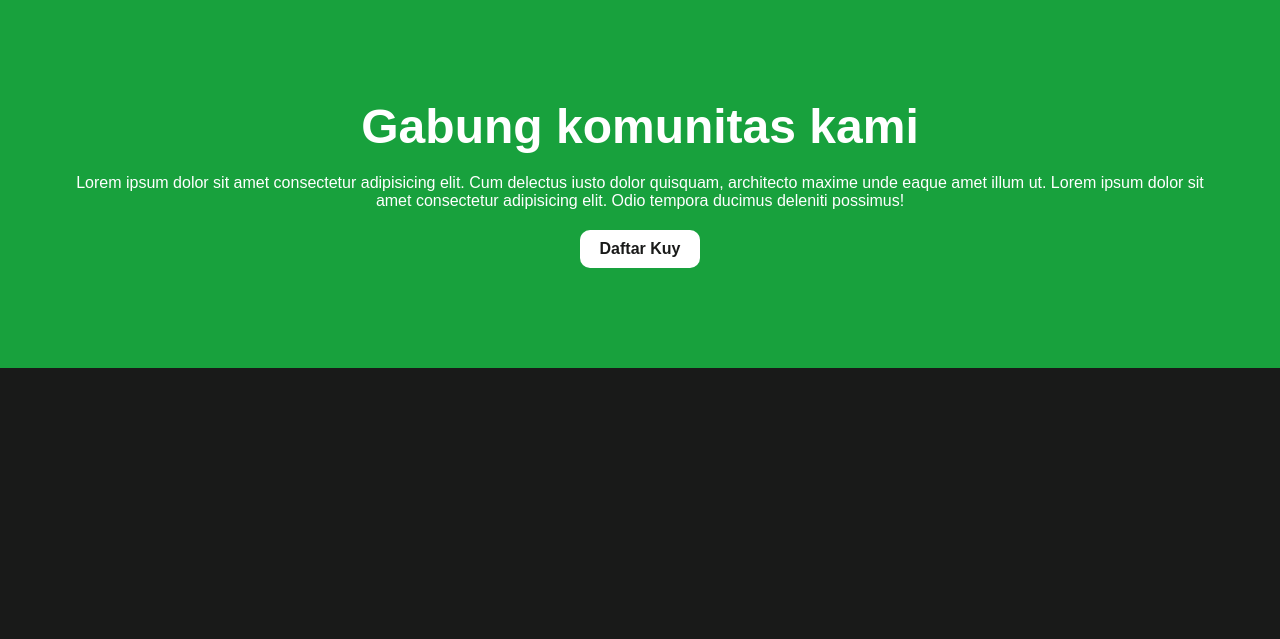
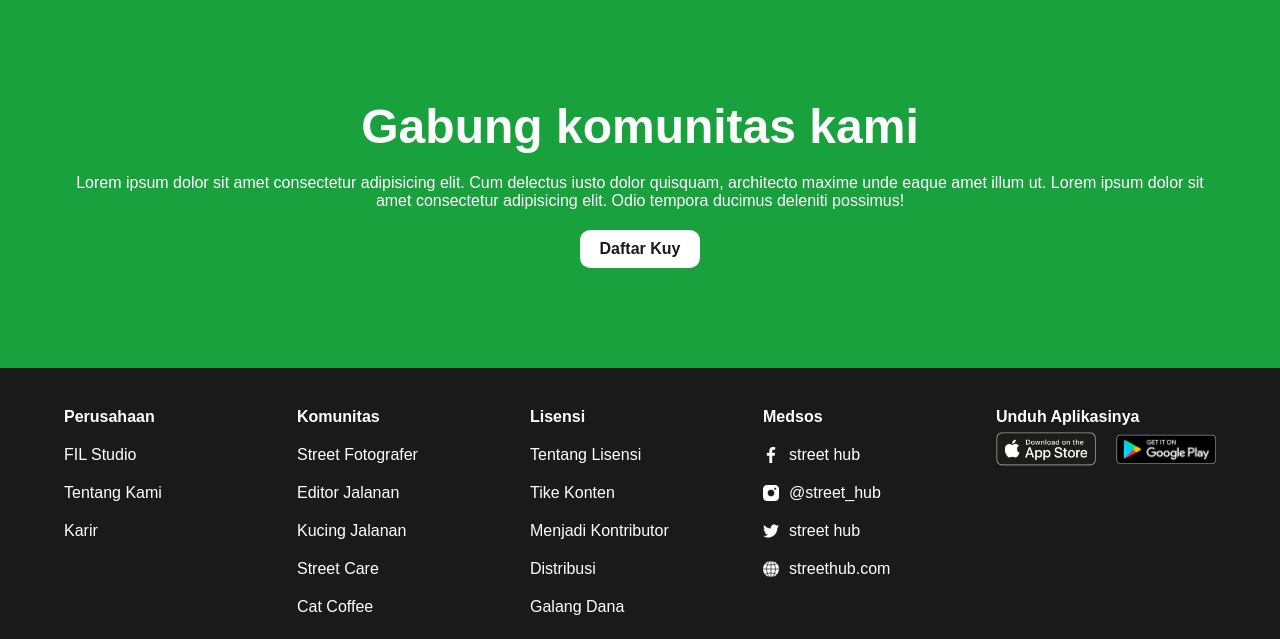
Before and after one commit to zumaku/streethub, a PHP site: page / in a window 1280 px wide. Shown: the part 5861-6500 px from the top of the page. Run offline with PHP 8.4, Linux system fonts and the light colour scheme.

Commit message:
Membuat footer

```diff
--- a/css/main.css
+++ b/css/main.css
@@ -1610,6 +1610,157 @@ div#bookmark.bookmark p {
     font-size: 2.7em;
   }
 }
+footer.footer {
+  width: 100%;
+  font-size: 16px;
+  height: -webkit-fit-content;
+  height: -moz-fit-content;
+  height: fit-content;
+}
+footer.footer .container {
+  width: 90%;
+  height: -webkit-fit-content;
+  height: -moz-fit-content;
+  height: fit-content;
+  margin: auto;
+  height: fit-content;
+  padding: 40px 0;
+  box-sizing: border-box;
+  display: flex;
+  flex-direction: column;
+  justify-content: center;
+  align-items: center;
+}
+@media (max-width: 576px) {
+  footer.footer .container {
+    width: 95%;
+    padding: 60px 0;
+  }
+}
+footer.footer .container .links {
+  display: flex;
+  flex-wrap: wrap;
+  justify-content: space-between;
+  width: 100%;
+}
+footer.footer .container .links ul {
+  list-style-type: none;
+}
+footer.footer .container .links .card {
+  width: 150px;
+}
+footer.footer .container .links .card ul li {
+  margin-bottom: 20px;
+}
+footer.footer .container .links .card ul li span {
+  font-weight: bold;
+}
+footer.footer .container .links .card ul li a {
+  text-decoration: none;
+  color: white;
+  display: flex;
+  align-items: center;
+}
+footer.footer .container .links .card ul li a:hover {
+  color: #18A13D;
+}
+footer.footer .container .links .card ul li .logo {
+  width: 16px;
+  height: 16px;
+  margin-right: 10px;
+}
+footer.footer .container .links .card ul li .logo.fb {
+  background-image: url(../img/icon/facebook.png);
+  background-size: contain;
+  background-repeat: no-repeat;
+  background-position: center;
+}
+footer.footer .container .links .card ul li .logo.ig {
+  background-image: url(../img/icon/instagram.png);
+  background-size: contain;
+  background-repeat: no-repeat;
+  background-position: center;
+}
+footer.footer .container .links .card ul li .logo.tw {
+  background-image: url(../img/icon/twitter.png);
+  background-size: contain;
+  background-repeat: no-repeat;
+  background-position: center;
+}
+footer.footer .container .links .card ul li .logo.web {
+  background-image: url(../img/icon/web.png);
+  background-size: contain;
+  background-repeat: no-repeat;
+  background-position: center;
+}
+footer.footer .container .links .cardAppLink {
+  width: 220px;
+}
+footer.footer .container .links .cardAppLink span {
+  font-weight: bold;
+  margin-bottom: 10px;
+}
+footer.footer .container .links .cardAppLink .app {
+  display: flex;
+  justify-content: space-between;
+}
+footer.footer .container .links .cardAppLink .app .appLogo {
+  width: 100px;
+  height: 45px;
+}
+footer.footer .container .links .cardAppLink .app .appLogo.appStore {
+  background-image: url(../img/icon/appStore.png);
+  background-size: contain;
+  background-repeat: no-repeat;
+  background-position: center;
+}
+footer.footer .container .links .cardAppLink .app .appLogo.googlePlay {
+  background-image: url(../img/icon/googlePlay.png);
+  background-size: contain;
+  background-repeat: no-repeat;
+  background-position: center;
+}
+footer.footer .container .line {
+  width: 100%;
+  height: 3px;
+  background-color: #1E201E;
+  margin: 100px auto 20px;
+}
+footer.footer .container .copyright {
+  width: 100%;
+  display: flex;
+  justify-content: space-between;
+}
+footer.footer .container .copyright a {
+  color: white;
+  text-decoration: none;
+}
+footer.footer .container .copyright a:hover {
+  color: #18A13D;
+}
+footer.footer .container .copyright .dll {
+  display: flex;
+  justify-content: space-between;
+  width: 300px;
+}
+
+@media (max-width: 768px) {
+  footer.footer .container {
+    width: 90%;
+  }
+  footer.footer .container .links .card {
+    margin-bottom: 20px;
+  }
+  footer.footer .container .line {
+    margin-top: 40px;
+  }
+  footer.footer .container .copyright .copyBy {
+    width: 120px;
+  }
+  footer.footer .container .copyright .dll {
+    width: 200px;
+  }
+}
 * {
   margin: 0;
   padding: 0;
--- a/index.php
+++ b/index.php
@@ -264,7 +264,11 @@
     </div>
     <!-- =============== KOMUNITAS END =============== -->
 
-    <BR></BR><BR></BR><BR></BR><BR></BR><BR></BR><BR></BR><BR></BR><BR></BR><BR></BR><BR></BR>
+    <!-- =============== FOOTER START =============== -->
+    <?php include 'partials/footer.php' ?>
+    <!-- =============== FOOTER END =============== -->
+
+    <!-- <BR></BR><BR></BR><BR></BR><BR></BR><BR></BR><BR></BR><BR></BR><BR></BR><BR></BR><BR></BR> -->
 
     <script src="js/script.js"></script>
 </body>
--- /dev/null
+++ b/partials/footer.php
@@ -0,0 +1,61 @@
+<footer class="footer">
+    <div class="container">
+        <div class="links">
+            <div class="card perusahaanLink">
+                <ul>
+                    <li><span>Perusahaan</span></li>
+                    <li><a href="#">FIL Studio</a></li>
+                    <li><a href="#">Tentang Kami</a></li>
+                    <li><a href="#">Karir</a></li>
+                </ul>
+            </div>
+            <div class="card komunitasLink">
+                <ul>
+                    <li><span>Komunitas</span></li>
+                    <li><a href="#">Street Fotografer</a></li>
+                    <li><a href="#">Editor Jalanan</a></li>
+                    <li><a href="#">Kucing Jalanan</a></li>
+                    <li><a href="#">Street Care</a></li>
+                    <li><a href="#">Cat Coffee</a></li>
+                </ul>
+            </div>
+            <div class="card lisensiLink">
+                <ul>
+                    <li><span>Lisensi</span></li>
+                    <li><a href="#">Tentang Lisensi</a></li>
+                    <li><a href="#">Tike Konten</a></li>
+                    <li><a href="#">Menjadi Kontributor</a></li>
+                    <li><a href="#">Distribusi</a></li>
+                    <li><a href="#">Galang Dana</a></li>
+                </ul>
+            </div>
+            <div class="card medsosLink">
+                <ul>
+                    <li><span>Medsos</span></li>
+                    <li><a href="#"><div class="logo fb"></div><p>street hub</p></a></li>
+                    <li><a href="#"><div class="logo ig"></div><p>@street_hub</p></a></li>
+                    <li><a href="#"><div class="logo tw"></div><p>street hub</p></a></li>
+                    <li><a href="#"><div class="logo web"></div><p>streethub.com</p></a></li>
+                </ul>
+            </div>
+            <div class="cardAppLink">
+                <span>Unduh Aplikasinya</span>
+                <div class="app">
+                    <a href="#"><div class="appLogo appStore"></div></a>
+                    <a href="#"><div class="appLogo googlePlay"></div></a>
+                </div>
+            </div>
+        </div>
+        <div class="line"></div>
+        <div class="copyright">
+            <div class="copyBy">
+                <p>&#169; Street Hub</p>
+            </div>
+            <div class="dll">
+                <a href="#">Terms</a>
+                <a href="#">Privacy</a>
+                <a href="#">Support</a>
+            </div>
+        </div>
+    </div>
+</footer>
--- a/scss/components/_section.scss
+++ b/scss/components/_section.scss
@@ -1,5 +1,5 @@
 @use '../abstracts' as *;
-@mixin section($tinggi: fit-content, $fdirec: column){
+@mixin section($tinggi: fit-content, $fdirec: column, $padding: 100px){
     width: 100%;
     font-size: 16px;
     height: fit-content;
@@ -10,7 +10,7 @@
         @if $tinggi != false{
             height: $tinggi;
         }
-        padding: 100px 0;
+        padding: $padding 0;
         box-sizing: border-box;
         display: flex;
         flex-direction: $fdirec;
--- /dev/null
+++ b/scss/layout/_footer.scss
@@ -0,0 +1,122 @@
+@use '../abstracts' as *;
+@use '../components' as *;
+
+footer.footer{
+    @include section(fit-content, column, 40px);
+    .container{
+        // background-color: darkgray;
+        .links{
+            display: flex;
+            flex-wrap: wrap;
+            justify-content: space-between;
+            width: 100%;
+            ul{
+                list-style-type: none;
+            }
+            .card{
+                width: 150px;
+                ul li{
+                    margin-bottom: 20px;
+                    span{
+                        font-weight: bold;
+                    }
+                    a{
+                        text-decoration: none;
+                        color: white;
+                        display: flex;
+                        align-items: center;
+                        &:hover{
+                            color: $secondary;
+                        }
+                    }
+                    .logo{
+                        width: 16px;
+                        height: 16px;
+                        margin-right: 10px;
+                        &.fb{
+                            @include bg(url(../img/icon/facebook.png), contain)
+                        }
+                        &.ig{
+                            @include bg(url(../img/icon/instagram.png), contain)
+                        }
+                        &.tw{
+                            @include bg(url(../img/icon/twitter.png), contain)
+                        }
+                        &.web{
+                            @include bg(url(../img/icon/web.png), contain)
+                        }
+                    }
+                }
+            }
+            .cardAppLink{
+                width: 220px;
+                span{
+                    font-weight: bold;
+                    margin-bottom: 10px;
+                }
+                .app{
+                    display: flex;
+                    justify-content: space-between;
+                    .appLogo{
+                        width: 100px;
+                        height: 45px;
+                        &.appStore{
+                            @include bg(url(../img/icon/appStore.png), contain);
+                        }
+                        &.googlePlay{
+                            @include bg(url(../img/icon/googlePlay.png), contain);
+                        }
+                    }
+
+                }
+            }
+        }
+        .line{
+            width: 100%;
+            height: 3px;
+            background-color: $semu;
+
+            margin: 100px auto 20px;
+        }
+        .copyright{
+            width: 100%;
+            display: flex;
+            justify-content: space-between;
+            a{
+                color: white;
+                text-decoration: none;
+                &:hover{
+                    color: $secondary;
+                }
+            }
+            .dll{
+                display: flex;
+                justify-content: space-between;
+                width: 300px;
+            }
+        }
+    }
+}
+@include media(notebook){
+    footer.footer{
+        .container{
+            width: 90%;
+            .links{
+                .card{
+                    margin-bottom: 20px;
+                }
+            }
+            .line{
+                margin-top: 40px;
+            }
+            .copyright{
+                .copyBy{
+                    width: 120px;
+                }
+                .dll{
+                    width: 200px;
+                }
+            }
+        }
+    }
+}
--- a/scss/layout/_index.scss
+++ b/scss/layout/_index.scss
@@ -5,3 +5,4 @@
 @forward 'lisensi';
 @forward 'produk';
 @forward 'komunitas';
+@forward 'footer';
```
Also changed, not shown: 1 other file.
